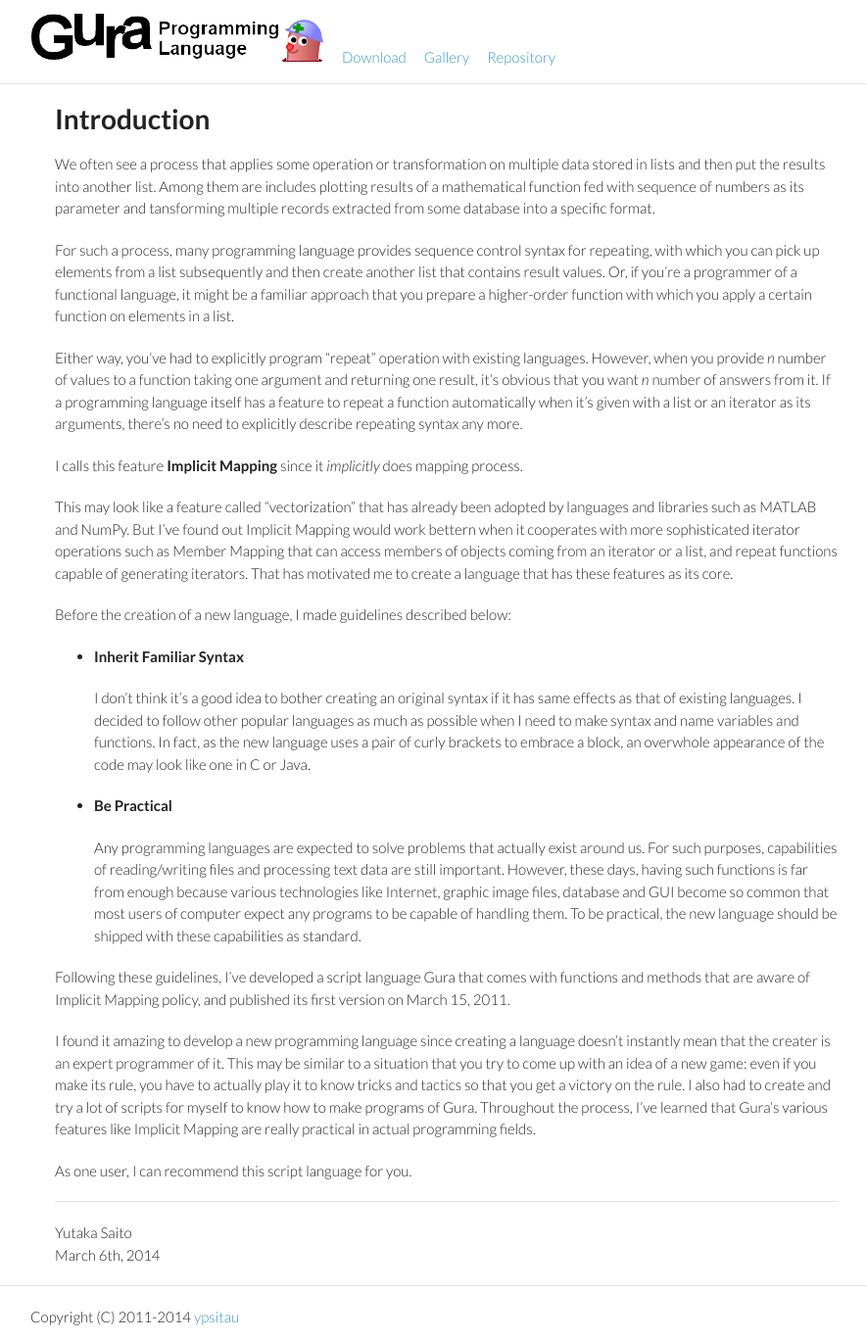
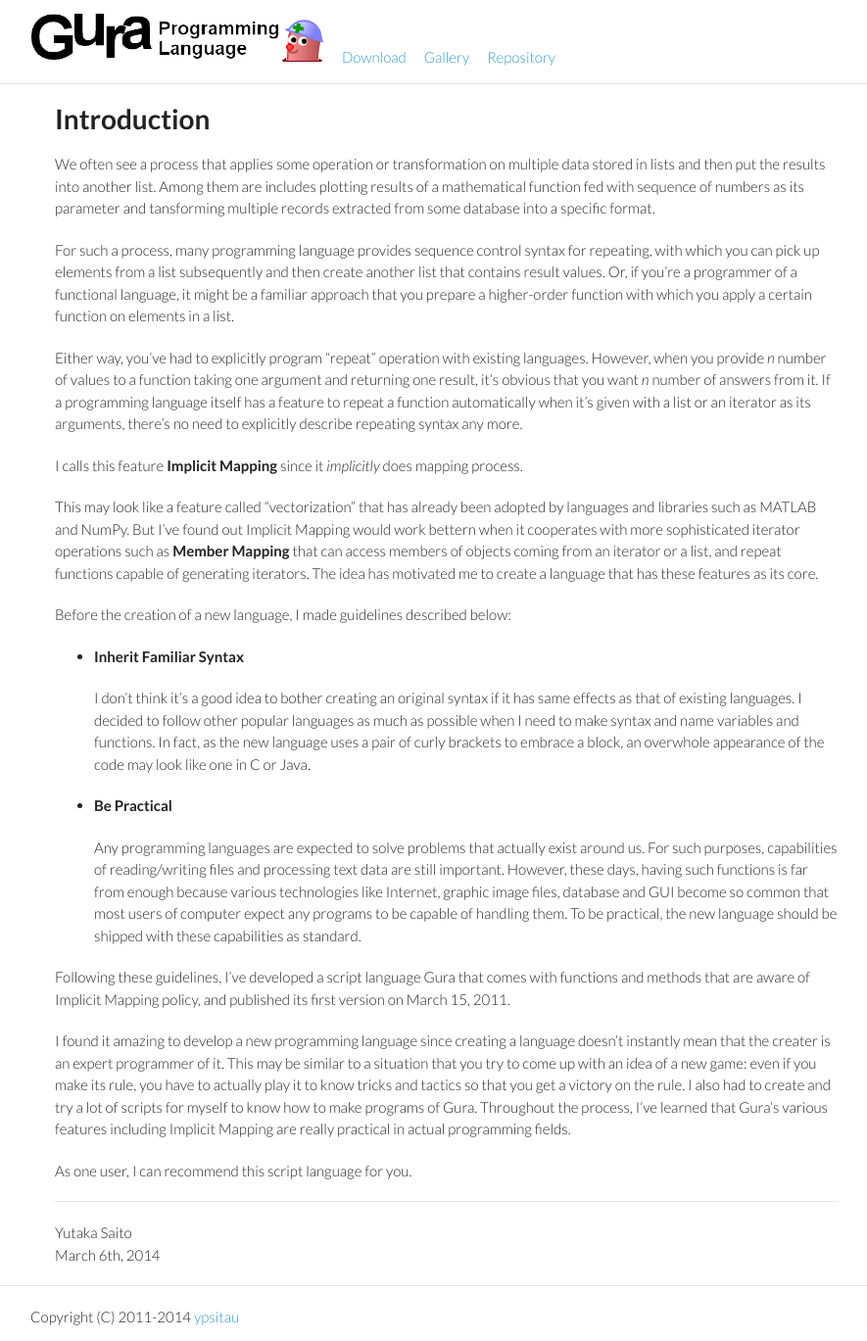
Before and after one commit to rudidude86/gura-lang.github.io, a Jekyll site: the page built from documents/Introduction.md, in a window 1280 px wide. Shown: the whole page at 98% size, without its empty margins (184-1069 px from the left). Built offline with Jekyll 4.4.1, drawn with Linux system fonts in a browser that asks for light colours; Markdown is read by kramdown in place of the engine named in the settings.

Commit message:
updated document

```diff
--- a/documents/Introduction.md
+++ b/documents/Introduction.md
@@ -30,10 +30,10 @@ I calls this feature **Implicit Mapping** since it *implicitly* does mapping pro
 This may look like a feature called "vectorization"
 that has already been adopted by languages and libraries such as MATLAB and NumPy.
 But I've found out Implicit Mapping would work bettern when it cooperates with
-more sophisticated iterator operations such as Member Mapping that can access members
+more sophisticated iterator operations such as **Member Mapping** that can access members
 of objects coming from an iterator or a list,
 and repeat functions capable of generating iterators.
-That has motivated me to create a language that has these features as its core.
+The idea has motivated me to create a language that has these features as its core.
 
 Before the creation of a new language, I made guidelines described below:
 
@@ -65,7 +65,7 @@ This may be similar to a situation that you try to come up with an idea of a new
 even if you make its rule, you have to actually play it to know tricks and tactics
 so that you get a victory on the rule.
 I also had to create and try a lot of scripts for myself to know how to make programs of Gura.
-Throughout the process, I've learned that Gura's various features like Implicit Mapping
+Throughout the process, I've learned that Gura's various features including Implicit Mapping
 are really practical in actual programming fields.
 
 As one user, I can recommend this script language for you.
```
